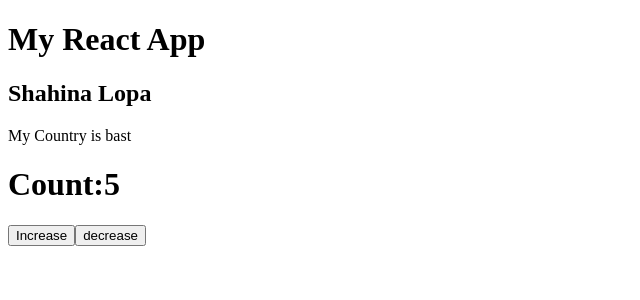
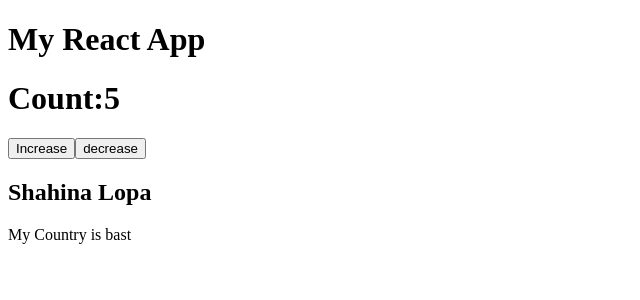
Before and after one commit to shahina0199/3, a React (Vite) app: page / in a window 1280 px wide. Shown: the top 300 px of the page, without its empty margins (0-640 px from the left). Built offline with nearby package versions, Linux system fonts and the light colour scheme.

Commit message:
Update App.jsx

```diff
--- a/src/App.jsx
+++ b/src/App.jsx
@@ -8,8 +8,8 @@ const App = () => {
   return (
     <>
       <Header title="My React App" />
-      <Footer title="Shahina Lopa" des="My Country is bast"/>
       <Content/>
+     <Footer title="Shahina Lopa" des="My Country is bast"/>
 
     </>
   );
```
